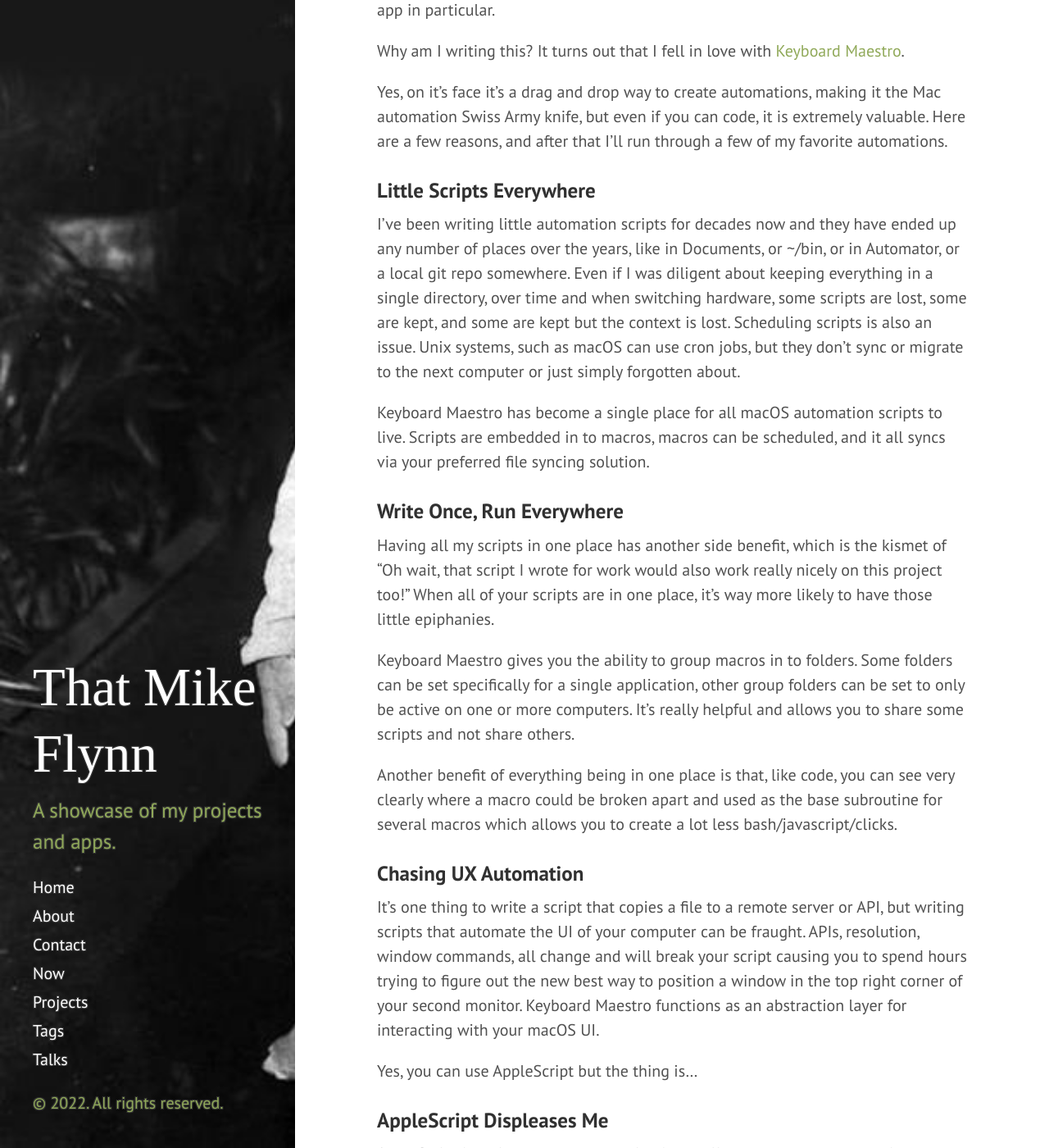
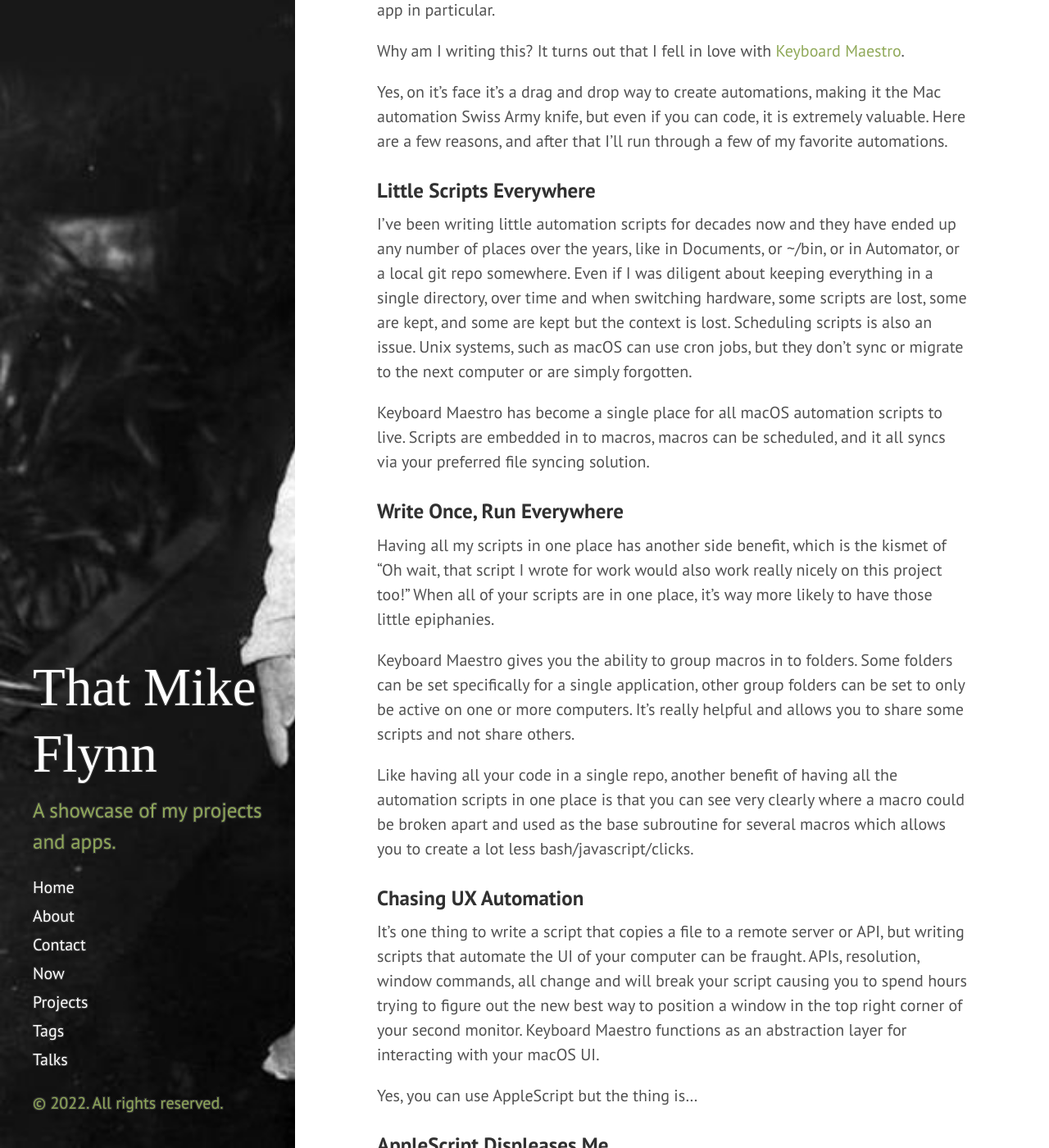
Before and after one commit to mikeflynn/thatmikeflynn.com-archive, a Jekyll site: the page built from _posts/2022-01-25-devs-and-keyboard-maestro.md, in a window 1280 px wide and 1400 px high, scrolled down 843 px. Shown: the whole window at 82% size. Built offline with Jekyll 4.4.1, drawn with Linux system fonts in a browser that asks for light colours; nearby versions of some CDN libraries; some web fonts are replaced; some of the changed text lies outside the part shown.

Commit message:
Post edits.

````diff
--- a/_posts/2022-01-25-devs-and-keyboard-maestro.md
+++ b/_posts/2022-01-25-devs-and-keyboard-maestro.md
@@ -18,7 +18,7 @@
 
 ### Little Scripts Everywhere
 
-I’ve been writing little automation scripts for decades now and they have ended up any number of places over the years, like in Documents, or ~/bin, or in Automator, or a local git repo somewhere. Even if I was diligent about keeping everything in a single directory, over time and when switching hardware, some scripts are lost, some are kept, and some are kept but the context is lost. Scheduling scripts is also an issue. Unix systems, such as macOS can use cron jobs, but they don’t sync or migrate to the next computer or just simply forgotten about.
+I’ve been writing little automation scripts for decades now and they have ended up any number of places over the years, like in Documents, or ~/bin, or in Automator, or a local git repo somewhere. Even if I was diligent about keeping everything in a single directory, over time and when switching hardware, some scripts are lost, some are kept, and some are kept but the context is lost. Scheduling scripts is also an issue. Unix systems, such as macOS can use cron jobs, but they don’t sync or migrate to the next computer or are simply forgotten.
 
 Keyboard Maestro has become a single place for all macOS automation scripts to live. Scripts are embedded in to macros, macros can be scheduled, and it all syncs via your preferred file syncing solution.
 
@@ -28,7 +28,7 @@
 
 Keyboard Maestro gives you the ability to group macros in to folders. Some folders can be set specifically for a single application, other group folders can be set to only be active on one or more computers. It’s really helpful and allows you to share some scripts and not share others.
 
-Another benefit of everything being in one place is that, like code, you can see very clearly where a macro could be broken apart and used as the base subroutine for several macros which allows you to create a lot less bash/javascript/clicks.
+Like having all your code in a single repo, another benefit of having all the automation scripts in one place is that you can see very clearly where a macro could be broken apart and used as the base subroutine for several macros which allows you to create a lot less bash/javascript/clicks.
 
 ### Chasing UX Automation
 
@@ -52,7 +50,7 @@
 
 ### Automated Setups or “Modes”
 
-Having a keyboard shortcut, or in my case a button on my Stream Deck open a series of windows for you is an extremely common use case, but it’s common because it’s really useful. I have several “modes” on my work and personal Macs. Below you can see an example of my “Start” mode that allows me to clear my windows and reset at the beginnning of the day to review Slack, email, my calendar, my notes, and a web browser.
+Having a keyboard shortcut, or in my case a button on my Stream Deck, open a series of windows for you is an extremely common use case, but it’s common because it’s really useful! I have several “modes” on my work and personal Macs. Below you can see an example of my “Start” mode that allows me to clear my windows and reset at the beginnning of the day to review Slack, email, my calendar, my notes, and a web browser.
 
 ![KM Automation Start](/public/images/2022/km_automation_start.gif)
 
@@ -60,7 +58,7 @@
 
 ### Google Cast / Catt
 
-I have three monitors on my desk and a TV mounted on the wall to the left of my desk and I really love the idea of treating that TV as a fourth monitor! I threw a Google Cast device on that TV and installed the command line tool [catt](https://github.com/skorokithakis/catt). "catt" is an acronym for “Cast All The Things" and I think that's a nice succinct description.
+I have three monitors on my desk and a TV mounted on the wall to the left of my desk and I really love the idea of treating that TV as a fourth monitor. I threw a Google Cast device on that TV and installed the command line tool [catt](https://github.com/skorokithakis/catt). "catt" is an acronym for “Cast All The Things" and I think that's a nice succinct description.
 
 ```Bash
 ❯ catt -h
````
Also changed, not shown: other parts of _posts/2022-01-25-devs-and-keyboard-maestro.md (+1 -3 lines).
